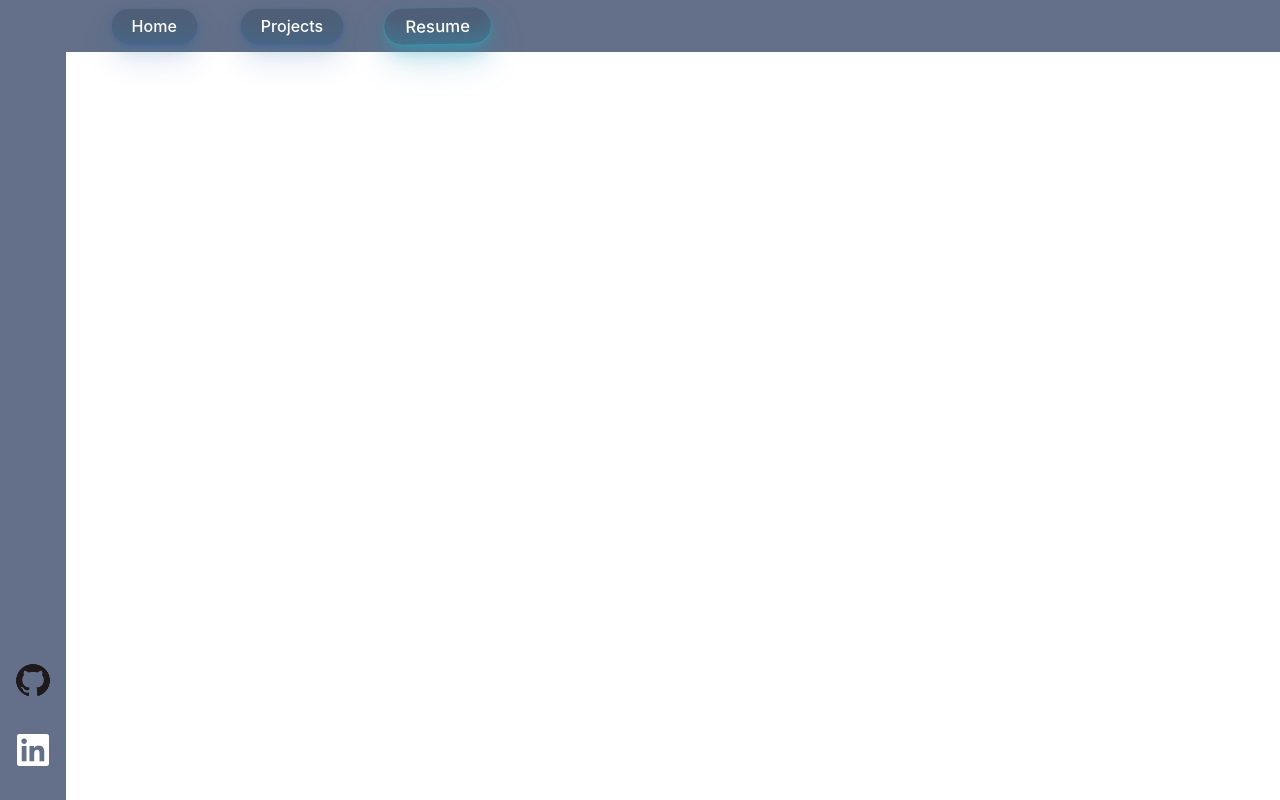
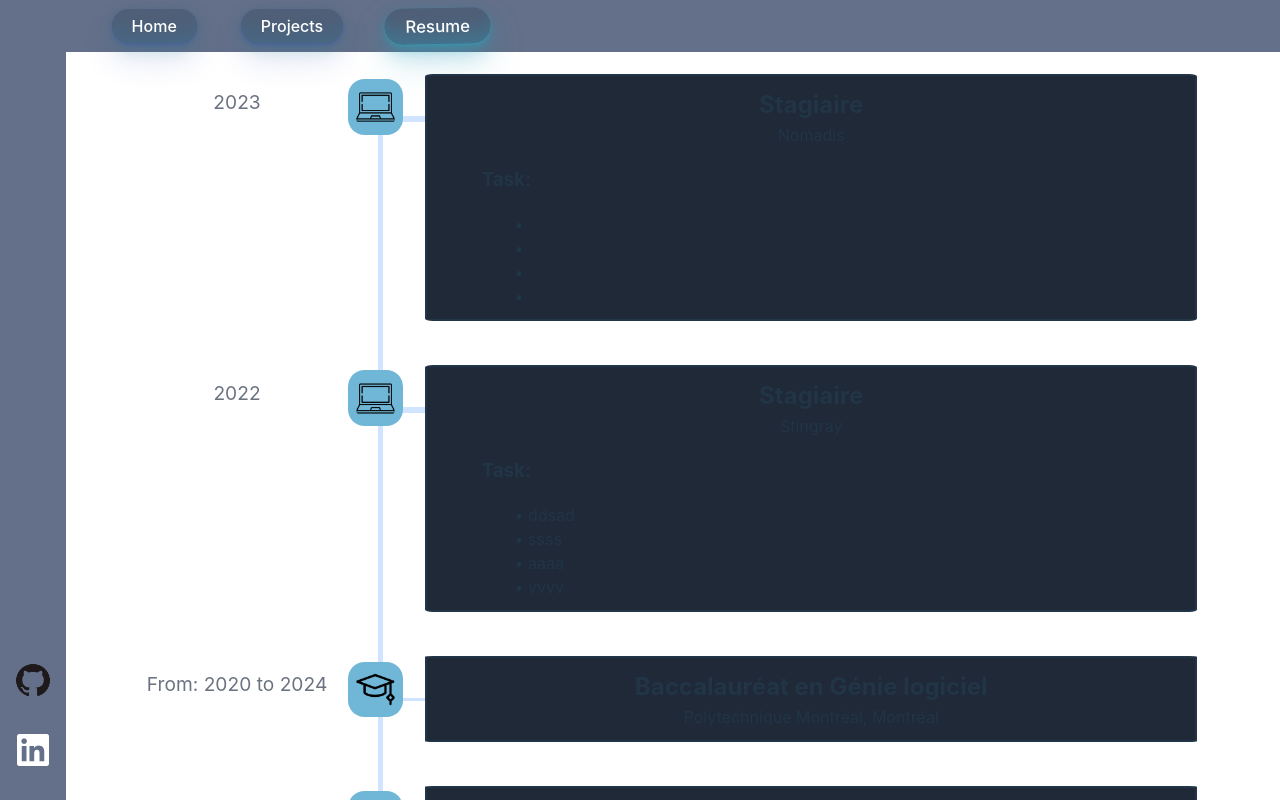
Before and after one commit to jammy312/Porfolio, a React (Vite) app: page /Resume in a window 1280 px wide. Built offline with nearby package versions, Linux system fonts and the light colour scheme.

Commit message:
add resume page

```diff
--- a/src/App.tsx
+++ b/src/App.tsx
@@ -8,6 +8,7 @@ import Home from './Page/Home'
 import Projects from './Page/Projects'
 import { AnimatePresence } from 'framer-motion'
 import Description from './Page/Description'
+import Resume from './Page/Resume'
 
 function App() {
   const location = useLocation();
@@ -24,6 +25,8 @@ function App() {
                 <Route path='/home' element = {<Home/>} />
                 <Route path='/projects' element = {<Projects/>} />
                 <Route path='/description' element = {<Description/>} />
+                <Route path='/Resume' element = {<Resume/>} />
+
             </Routes>
       </AnimatePresence>
       </div>
--- a/src/AppContext.tsx
+++ b/src/AppContext.tsx
@@ -1,5 +1,5 @@
 import React, { createContext, useState, useContext, ReactNode } from 'react';
-import { Data } from './Components/Data/GetData';
+import { Data } from './Components/Data/GetProjectsData';
 
 interface AppContextType {
     data: Data;
--- a/src/Components/Data/GetData.tsx
+++ b/src/Components/Data/GetProjectsData.tsx
@@ -13,7 +13,7 @@ export interface Data {
     Ecole?:string;
 }
 
-function getData(keyword?:string ):Data[] {
+function getProjectsData(keyword?:string ):Data[] {
     let allData:Data[] = [];
     data.projects.map( (projet) =>{
         const data:Data = {
@@ -62,4 +62,4 @@ function stringToDate(date:string){
 }
 
 
-export default getData;
+export default getProjectsData;
--- /dev/null
+++ b/src/Components/Data/GetResumeData.tsx
@@ -0,0 +1,68 @@
+import data from '../../assets/Data/Resume.json'
+
+export interface ResumeData{
+    title: string,
+    environment: string,
+    start: number,
+    end: number,
+    isSchool: boolean | undefined,
+    schoolType: SchoolType | undefined
+    task: string[] | undefined
+}
+
+export enum SchoolType {
+    University,
+    Cegep,
+    Secondary
+}
+
+function GetResumeData(){
+    let allData:ResumeData[] = [];
+    data.Resume.map( (resume) => {
+        let schoolType = undefined;
+        if(resume.schoolType){
+            switch (resume.schoolType) {
+                case "University":
+                    schoolType = SchoolType.University
+                    break;
+                case "Cegep":
+                    schoolType = SchoolType.Cegep
+                    break;
+                case "Secondaire":
+                    schoolType = SchoolType.Secondary
+                    break;
+                default:
+                    schoolType = SchoolType.Cegep
+                    break;
+            }
+        }
+
+        const data:ResumeData = {
+            title: resume.title,
+            environment: resume.environment,
+            start: resume.start,
+            end: resume.end,
+            isSchool: resume.isSchool,
+            schoolType: schoolType ,
+            task: resume.task
+        }
+        allData.push(data);
+    })
+
+    allData.sort((a,b) => {
+        if(a.start < b.start)
+            return 1;
+        if (a.start > b.start)
+            return -1;
+        if(a.end < b.end)
+            return 1;
+        if (a.end > b.end)
+            return -1 ;
+        return 0;
+    })
+
+
+    return allData;
+}
+
+export default GetResumeData;
--- a/src/Components/Description.tsx
+++ b/src/Components/Description.tsx
@@ -1,5 +1,5 @@
 import { useState } from "react";
-import { Data } from "./Data/GetData";
+import { Data } from "./Data/GetProjectsData";
 
 const Description = () => {
     const [data,setData] = useState<Data>();
--- a/src/Page/Projects.tsx
+++ b/src/Page/Projects.tsx
@@ -1,6 +1,6 @@
 import Transition from '../Components/Transition'
-import getData from '../Components/Data/GetData'
-import '../styles/Resume.css'
+import getProjectsData from '../Components/Data/GetProjectsData'
+import '../styles/Projects.css'
 import NormalButton from '../Components/Buttons/NormalButton';
 import Search from '../Components/Search/Search';
 import { useState } from 'react';
@@ -11,14 +11,14 @@ import { useTranslation } from 'react-i18next';
 
 function Projects() {
     const [seachInput, setSearchInput] = useState('');
-    const data = getData(seachInput);
+    const data = getProjectsData(seachInput);
     const schoolIcon = 'src/assets/Images/School.png';
     const workIcon:string = 'src/assets/Images/work.png';
     const { setData } = useAppContext();
     const { t } = useTranslation();
 
     return (
-    <div id='Resume'>
+    <div id='Projects'>
         <Search valueChange={setSearchInput}/>
     <div id='Data'>
              {
--- a/src/Page/Resume.tsx
+++ b/src/Page/Resume.tsx
@@ -1,5 +1,45 @@
+import { useTranslation } from "react-i18next";
+import GetResumeData from "../Components/Data/GetResumeData";
+import Transition from "../Components/Transition";
+import '../styles/Resume.css'
+
 function Resume(){
-    return (<></>);
+    const data = GetResumeData();
+    const schoolIcon = 'src/assets/Images/School.png';
+    const workIcon:string = 'src/assets/Images/work.png';
+    const { t } = useTranslation();
+
+    return (
+    <div id='Resume'>
+        <div id='Data-resume'>
+             {
+                data.map((data,index) =>{
+                    return (
+                        <div key={index} className='element' >
+                            <div className='timeline'>
+                                <div className='date'>{  data.start == data.end ?  data.start  :    t("from") + ': ' + data.start + ' ' + t("to") + " " + data.end }</div>
+                                <div className='line-bottom'></div>
+                                <img className = 'image-timeline' src={data.isSchool? schoolIcon: workIcon}/>
+                                <div className='line-side'></div>
+                            </div>
+                            <div className='panel'>
+                                <h2 className="panel-title" > {data.title}</h2>
+                                <div >{data.environment}</div>
+                                {data.task && <div className='panel-task'>
+                                        <h3>Task:</h3>
+                                        {data.task.map((key,index) => {
+
+                                        return <div key={index} className={"task"}> {"• " + key}</div>
+                                    })}
+                                    </div>
+                                }
+                            </div>
+                        </div>
+                    );
+                } )
+             }
+        </div>
+    </div>)
 }
 
-export default Resume
+export default Transition(Resume)
--- /dev/null
+++ b/src/assets/Data/Resume.json
@@ -0,0 +1,47 @@
+{
+    "Resume": [
+        {
+            "title": "Baccalauréat en Génie logiciel",
+            "environment": "Polytechnique Montréal, Montréal",
+            "start": 2020,
+            "end": 2024,
+            "isSchool": true,
+            "schoolType": "University"
+        },
+
+        {
+            "title": "DEC (Diplôme d'études collégiales)",
+            "environment": "Cégep Maisonneuve",
+            "start": 2018,
+            "end": 2020,
+            "isSchool": true,
+            "schoolType": "Cegep"
+        },
+
+        {
+            "title": "DES (Diplôme d'études secondaire)",
+            "environment": "École secondaire Henri-Bourassa",
+            "start": 2013,
+            "end": 2018,
+            "isSchool": true,
+            "schoolType": "Secondaire"
+        },
+
+        {
+            "title": "Stagiaire",
+            "environment": "Stingray",
+            "start": 2022,
+            "end": 2022,
+            "task": ["ddsad", "ssss", "aaaa", "vvvv"]
+        },
+
+        {
+            "title": "Stagiaire",
+            "environment": "Nomadis",
+            "start": 2023,
+            "end": 2023,
+            "task": ["", "", "", ""]
+        }
+    ]
+
+}
--- /dev/null
+++ b/src/styles/Projects.css
@@ -0,0 +1,116 @@
+#Data{
+    display: flex;
+    flex-direction: column;
+    align-items: center;
+    height: 100vh;
+    overflow: auto;
+}
+
+#Projects{
+
+    height: 100%;
+    width: 100%;
+}
+
+
+.image-timeline{
+    background-color: #70b6d6;
+    padding: 3%;
+    border-radius: 30%;
+    margin-top: 2%;
+    max-width: 14%;
+
+}
+
+
+.element{
+    display: flex;
+    position: relative;
+
+    width: 90%;
+}
+
+.date{
+    width: 77%;
+    margin: 5%;
+    --tw-text-opacity: 1;
+    color: rgba(107, 114, 128, var(--tw-text-opacity));
+}
+
+.timeline{
+    align-items: start;
+    padding-top: 2%;
+    position: relative;
+
+    width: 42%;
+    display: flex;
+
+}
+
+.panel{
+    --tw-bg-opacity: 1;
+    border: 2px solid ;
+    border-color: rgba(75, 85, 99, var(--tw-border-opacity));
+    border-radius: 1%;
+    padding: 1% 5%;
+    background-color: rgba(31, 41, 55, var(--tw-bg-opacity));
+    width: 100%;
+    text-align: center;
+    margin: 2%;
+
+}
+
+.panel-title{
+    font-size: x-large;
+    margin-bottom: 5%;
+}
+
+.panel-description{
+    margin-bottom: 1%;
+    text-align: left;
+}
+
+
+.panel-keywords {
+    display: flex;
+    flex-wrap: wrap;
+    margin-bottom: 1%;
+    justify-content: center;
+}
+
+.panel-keyword {
+    background-color: rgba(17, 24, 39, 1);
+    padding: 2% 2%;
+    border-radius: 15%;
+    margin: 0 3%;
+    font-size: small;
+}
+
+.line-bottom{
+    width: 5px;
+    height: 100%;
+    margin: 2%;
+
+    opacity: 30%;
+    background-color:rgb(104 167 255);
+   position: absolute;
+   left: 89%;
+    z-index: -1;
+
+}
+
+.line-side{
+    width: 19%;
+    height: 2%;
+    left: 91%;
+    top: 8vh;
+    opacity: 30%;
+    background-color: rgb(104 167 255);
+    position: absolute;
+    z-index: -1;
+
+}
+
+.found-keyword{
+    border: solid 1px rgb(111, 255, 0);
+}
--- a/src/styles/Resume.css
+++ b/src/styles/Resume.css
@@ -1,9 +1,10 @@
-#Data{
+#Data-resume{
     display: flex;
     flex-direction: column;
     align-items: center;
     height: 100vh;
     overflow: auto;
+    text-align: center;
 }
 
 #Resume{
@@ -12,105 +13,23 @@
     width: 100%;
 }
 
-
-.image-timeline{
-    background-color: #70b6d6;
-    padding: 3%;
-    border-radius: 30%;
-    margin-top: 2%;
-    max-width: 14%;
-
-}
-
-
-.element{
-    display: flex;
-    position: relative;
-
-    width: 90%;
+.panel-title{
+    margin: 0;
 }
 
 .date{
-    width: 77%;
-    margin: 5%;
-    --tw-text-opacity: 1;
-    color: rgba(107, 114, 128, var(--tw-text-opacity));
+    font-size: 1.2em;
 }
 
-.timeline{
-    align-items: start;
-    padding-top: 2%;
-    position: relative;
-
-    width: 42%;
+.panel-task{
     display: flex;
-
+    flex-wrap: wrap;
+    flex-direction: column;
+    justify-content: left;
+    text-align: left;
+    margin: 0;
 }
 
-.panel{
-    --tw-bg-opacity: 1;
-    border: 2px solid ;
-    border-color: rgba(75, 85, 99, var(--tw-border-opacity));
-    border-radius: 1%;
-    padding: 1% 5%;
-    background-color: rgba(31, 41, 55, var(--tw-bg-opacity));
-    width: 100%;
-    text-align: center;
-    margin: 2%;
-
+.task{
+    margin-left: 5%;
 }
-
-.panel-title{
-    font-size: x-large;
-    margin-bottom: 5%;
-}
-
-.panel-description{
-    margin-bottom: 1%;
-    text-align: left;
-}
-
-
-.panel-keywords {
-    display: flex;
-    flex-wrap: wrap;
-    margin-bottom: 1%;
-    justify-content: center;
-}
-
-.panel-keyword {
-    background-color: rgba(17, 24, 39, 1);
-    padding: 2% 2%;
-    border-radius: 15%;
-    margin: 0 3%;
-    font-size: small;
-}
-
-.line-bottom{
-    width: 5px;
-    height: 100%;
-    margin: 2%;
-
-    opacity: 30%;
-    background-color:rgb(104 167 255);
-   position: absolute;
-   left: 89%;
-    z-index: -1;
-
-}
-
-.line-side{
-    width: 19%;
-    height: 2%;
-    left: 91%;
-    top: 8vh;
-    opacity: 30%;
-    background-color: rgb(104 167 255);
-    position: absolute;
-    z-index: -1;
-
-}
-
-.found-keyword{
-    border: solid 1px rgb(111, 255, 0);
-}
```
Also changed, not shown: src/Components/Data/DataToItems.tsx (deleted, +0 -22 lines).
